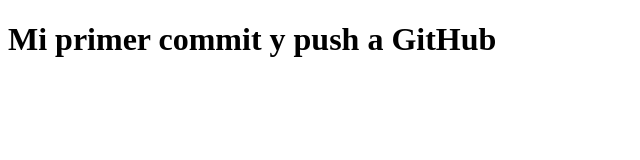
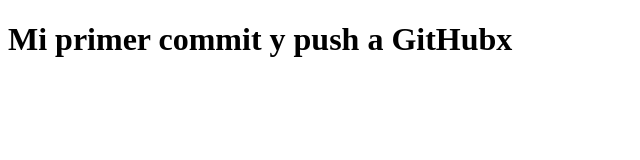
Before and after one commit to monofrancoe/repositorio-sabados, a plain HTML site: page index.html in a window 1280 px wide. Shown: the full height of the page, 0-640 px from the left. Drawn offline with Linux system fonts and the light colour scheme.

```diff
--- a/index.html
+++ b/index.html
@@ -7,6 +7,6 @@
     <title>Document</title>
 </head>
 <body>
-    <h1>Mi primer commit y push a GitHub</h1>
+    <h1>Mi primer commit y push a GitHubx</h1>
 </body>
 </html>
```
